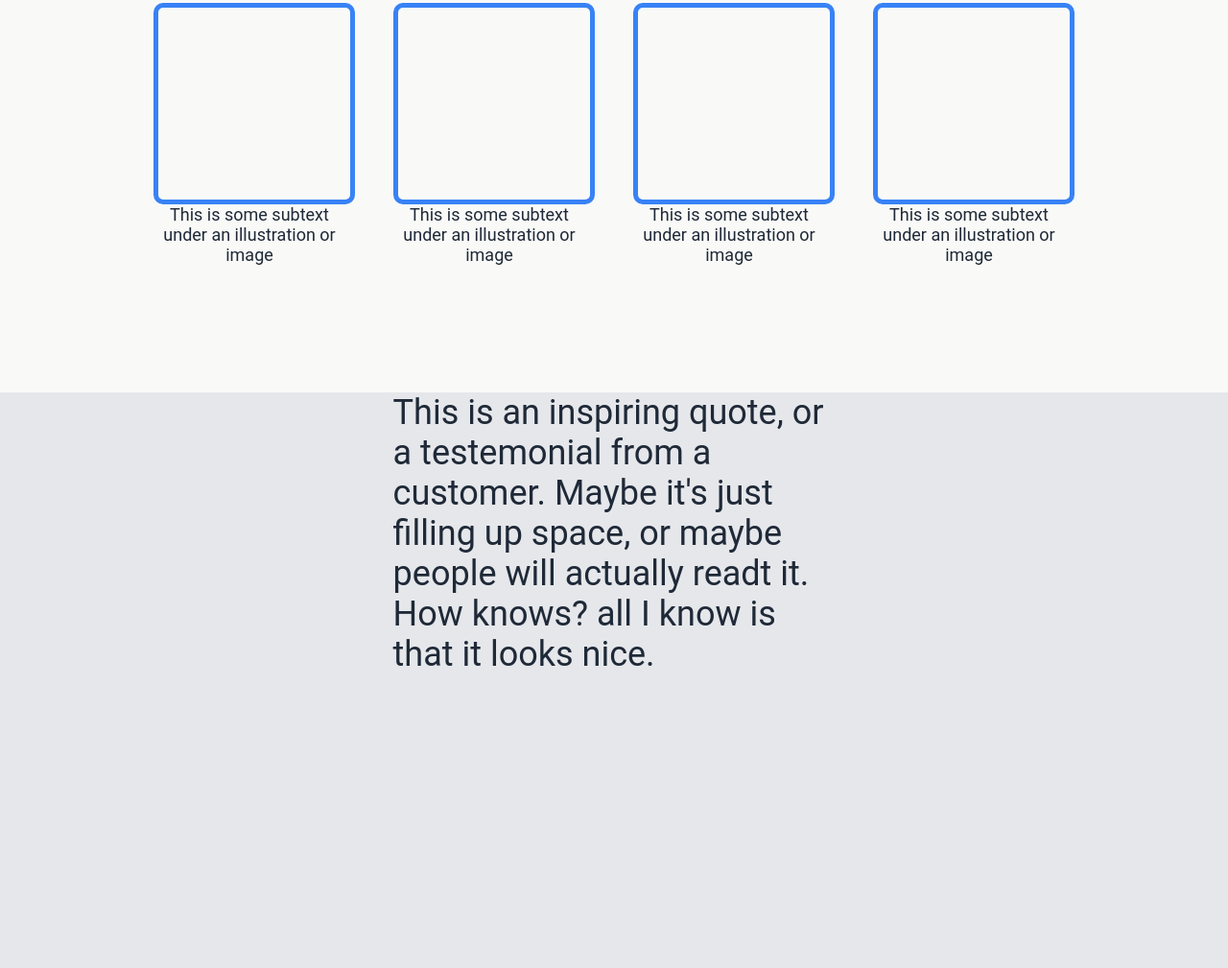
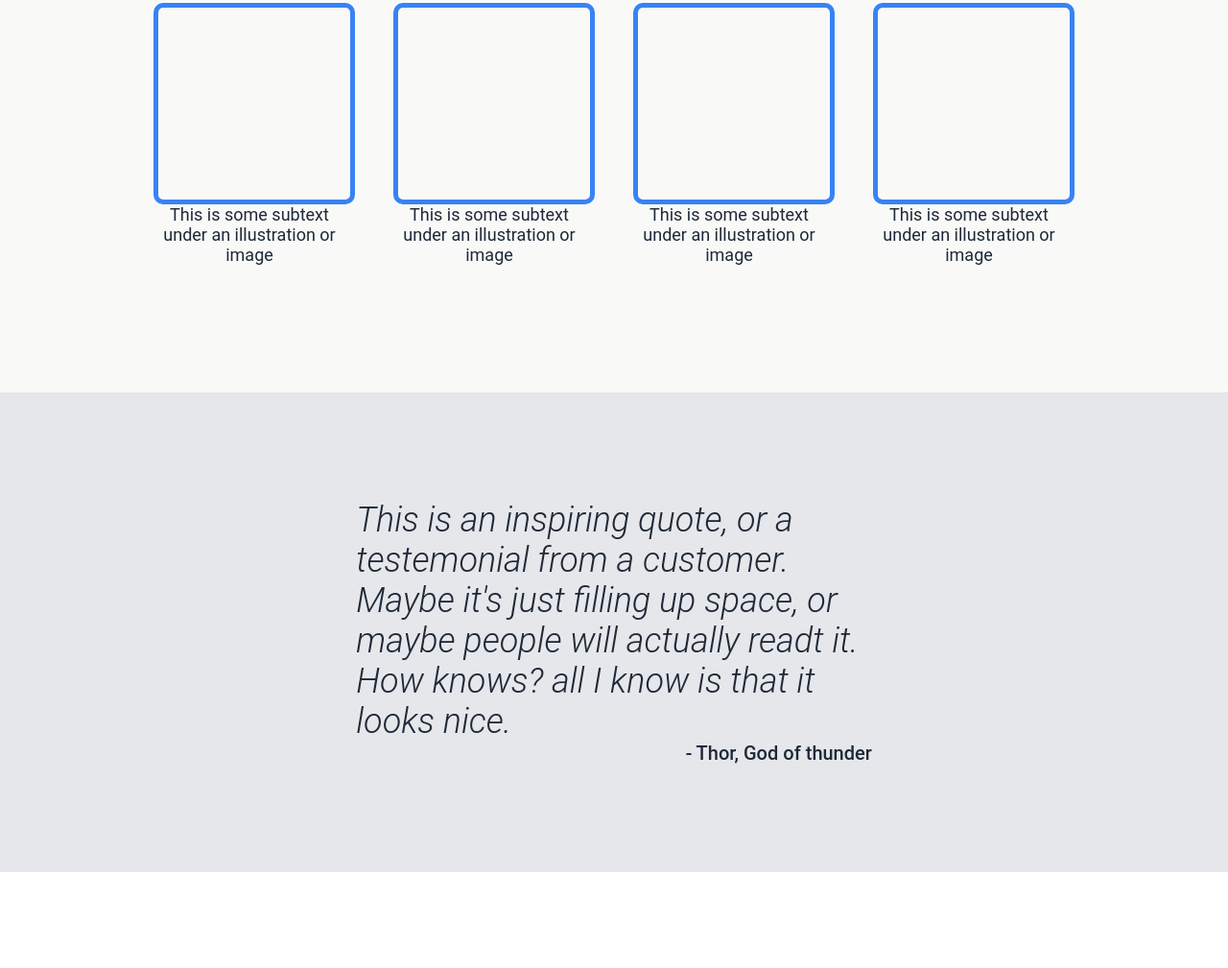
Before and after one commit to NaourAz/Landing_page, a plain HTML site: page index.html in a window 1280 px wide. Shown: the part 701-1710 px from the top of the page at 96% size. After the commit the page ends 1610 px from the top, so only its background shows below. Drawn offline with Linux system fonts and the light colour scheme.

Commit message:
Quote section Finshed

```diff
--- a/index.html
+++ b/index.html
@@ -61,11 +61,12 @@
             </div>
         </section>
         <section id="quote">
-            <div id="quote-wraper">
-                <p>
+            <figure id="quote-wraper">
+                <blockquote>
                     This is an inspiring quote, or a testemonial from a customer. Maybe it's just filling up space, or maybe people will actually readt it. How knows? all I know is that it looks nice.
-                </p>
-            </div>
+                </blockquote>
+                <figcaption>- Thor, God of thunder</figcaption>
+            </figure>
         </section>
     </main>
     <footer>
--- a/styles.css
+++ b/styles.css
@@ -151,16 +151,29 @@ header {
 
 #quote-wraper {
     width: 60%;
-    height: 600px;
+    height: 500px;
     margin: 0 auto;
     padding: 0 50px;
+    display: flex;
+    flex-direction: column;
+    justify-content: center;
 }
 
-#quote-wraper p {
-    width: 60%;
+#quote-wraper blockquote {
+    width: 70%;
     font-size: 36px;
-    font-weight: normal;
+    font-style: italic;
+    font-weight: 300;
     color:#1f2937;
     margin: 0 auto;
     vertical-align: middle;
 }
+
+#quote-wraper figcaption {
+    width: 70%;
+    font-size: 20px;
+    color: #1f2937;
+    font-weight: 500;
+    text-align: right;
+    margin: 0 auto;
+}
```
